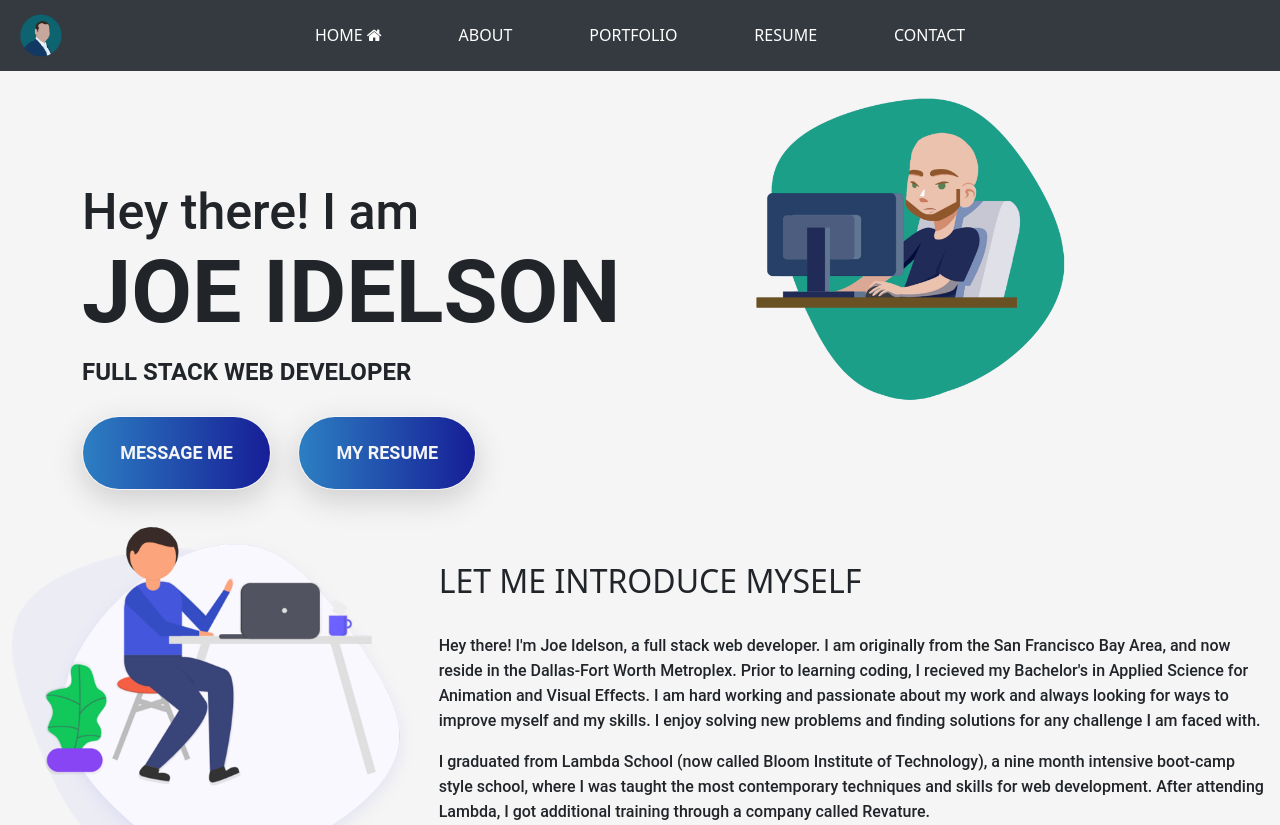
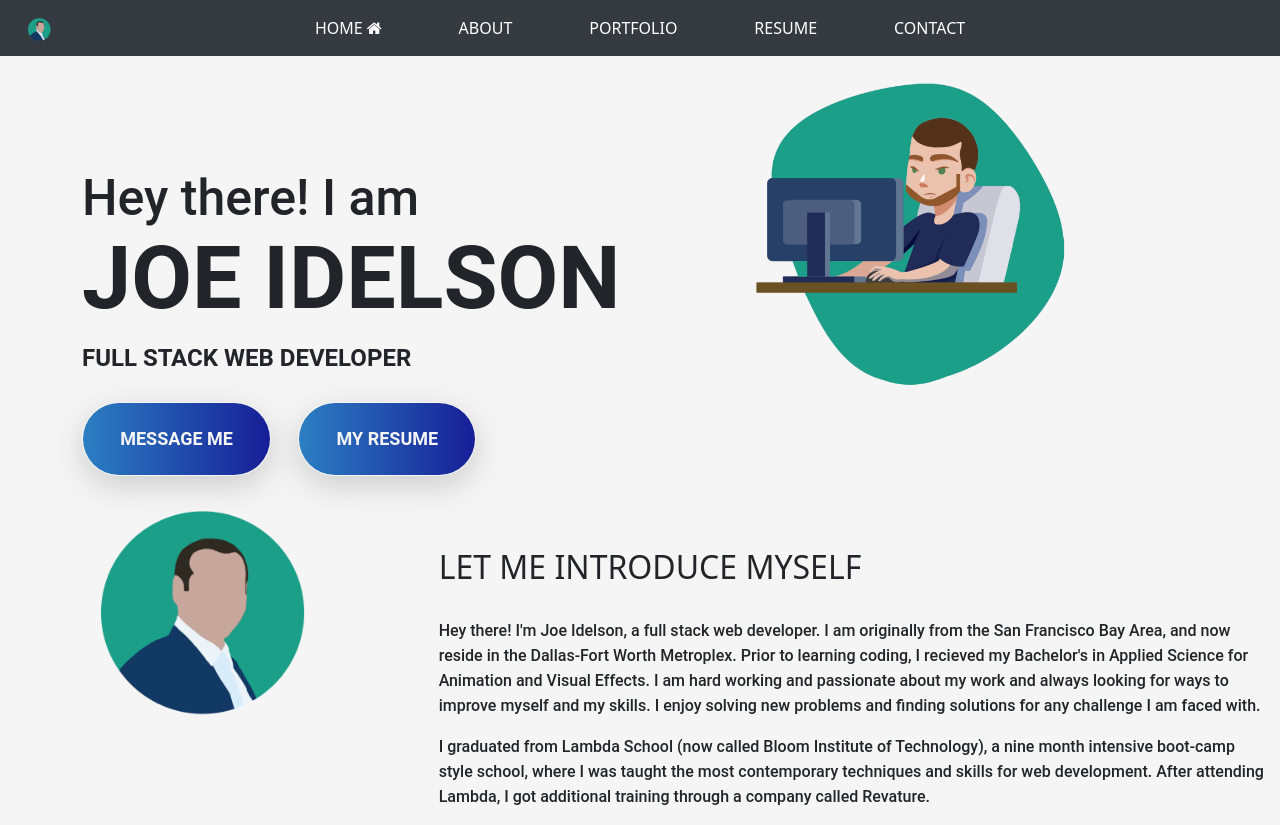
Before and after one commit to jidelson/my-website-old, a React (Create React App) app in the folder client/: page / in a window 1280 px wide. Shown: the top 825 px of the page. Built offline with nearby package versions, Linux system fonts and the light colour scheme.

Commit message:
updated logo

```diff
--- a/client/src/components/pages/Home.js
+++ b/client/src/components/pages/Home.js
@@ -2,7 +2,7 @@ import React from 'react';
 import styled from 'styled-components';
 
 import cartoon from '../../images/cartoon.png';
-import about from '../../images/about.png';
+import logo from '../../images/logo.png';
 
 import html from '../../images/html.png';
 import css from '../../images/css.png';
@@ -61,7 +61,7 @@ function Home() {
                 <div className="aboutRow row">
                     <div className="col-lg-4 col-md-12">
                         <div>
-                            <img src={about} alt="About me" className="about-image img-fluid" />
+                            <img src={logo} alt="logo" className="about-image img-fluid" />
                         </div>
                     </div>
 
```
Also changed, not shown: client/src/images/cartoon.png, client/src/images/logo.png.
